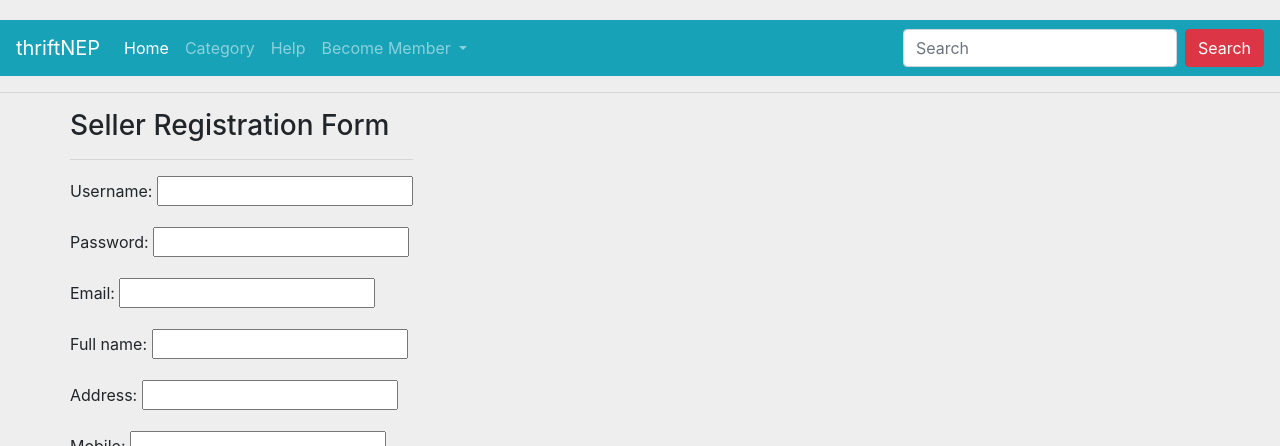
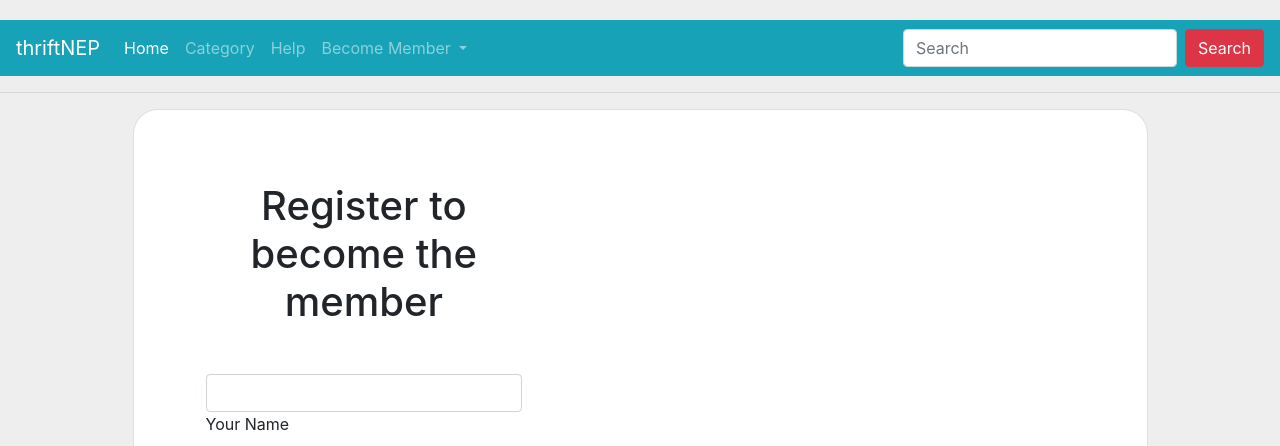
Before and after one commit to DineshPariyar/FYP-1stDREAFT, a Django app: page /register/ in a window 1280 px wide. Shown: the top 446 px of the page. Run offline with Django 4.2, Linux system fonts and the light colour scheme; parts of the project's set-up code (start-up, migrations or seed data) failed here and were passed over; some libraries are stand-ins or nearby versions.

Commit message:
tried to make the registration and login dynamically

```diff
--- a/templates/registration.html
+++ b/templates/registration.html
@@ -1,25 +1,63 @@
 {% extends 'base.html' %}
-
 {%block title%}Seller Registration{%endblock%}
 
 {% block content%}
-<style>
-    .errorlist{
-        color:#f80606
-    }
-</style>
-<div class="container">
-    <div class="row">
-        <div class="col-md-6.mx-auto">
-                <h3>Seller Registration Form</h3><hr>
-                <form action="" method="POST">
-                    {%csrf_token%}
-                    {{form.as_p}}
-                    <button class="btn btn-primary">Register as a Seller </button>
-                </form>
-                <p>Already Registered?  <a href="{%url 'thriftNEP:sellerlogin' %}">Login</a></p>
+<section class="vh-100 bg-image" style="background-image: url('https://mdbcdn.b-cdn.net/img/Photos/new-templates/search-box/img4.webp');">
+  <div class="mask d-flex align-items-center h-100 gradient-custom-3">
+    <div class="container h-100">
+      <div class="row d-flex justify-content-center align-items-center h-100">
+        <div class="col-12 col-md-9 col-lg-7 col-xl-6">
+          <div class="card" style="border-radius: 15px;">
+            <div class="card-body p-5">
+              <h2 class="text-uppercase text-center mb-5">Create an account</h2>
+
+              <form>
+
+                <div class="form-outline mb-4">
+                  <input type="text" id="form3Example1cg" class="form-control form-control-lg" />
+                  <label class="form-label" for="form3Example1cg">Your Name</label>
+                </div>
+
+                <div class="form-outline mb-4">
+                  <input type="email" id="form3Example3cg" class="form-control form-control-lg" />
+                  <label class="form-label" for="form3Example3cg">Your Email</label>
+                </div>
+
+                <div class="form-outline mb-4">
+                  <input type="password" id="form3Example4cg" class="form-control form-control-lg" />
+                  <label class="form-label" for="form3Example4cg">Password</label>
+                </div>
+
+                <div class="form-outline mb-4">
+                  <input type="password" id="form3Example4cdg" class="form-control form-control-lg" />
+                  <label class="form-label" for="form3Example4cdg">Repeat your password</label>
+                </div>
+
+                <div class="form-check d-flex justify-content-center mb-5">
+                  <input
+                    class="form-check-input me-2"
+                    type="checkbox"
+                    value=""
+                    id="form2Example3cg"
+                  />
+                  <label class="form-check-label" for="form2Example3g">
+                    I agree all statements in <a href="#!" class="text-body"><u>Terms of service</u></a>
+                  </label>
+                </div>
+
+                <div class="d-flex justify-content-center">
+                  <button type="button" class="btn btn-success btn-block btn-lg gradient-custom-4 text-body">Register</button>
+                </div>
+
+                <p class="text-center text-muted mt-5 mb-0">Have already an account? <a href="#!" class="fw-bold text-body"><u>Login here</u></a></p>
+
+              </form>
+
+            </div>
+          </div>
         </div>
-
+      </div>
     </div>
-</div>
-{% endblock %}
+  </div>
+</section>
+  {% endblock %}
--- a/templates/sellerlogin.html
+++ b/templates/sellerlogin.html
@@ -19,6 +19,7 @@
                     <li style="color: red;">{{error}}</li>
                     {%endif%}
                 </form>
+                <p>Forgit? Password?<a href="{% url 'thriftNEP:forgotpw' %}">Reset now</a></p>
                 <p>don't have account?<a href="{%url 'thriftNEP:sellerregistration' %}">Register here</a></p>
         </div>
 
--- /dev/null
+++ b/templates/testRegister.html
@@ -0,0 +1,88 @@
+
+{% extends 'base.html' %}
+{%block title%}Seller Registration{%endblock%}
+
+{% block content%}
+<section class="vh-100" style="background-color: #eee;">
+    <div class="container h-100">
+      <div class="row d-flex justify-content-center align-items-center h-100">
+        <div class="col-lg-12 col-xl-11">
+          <div class="card text-black" style="border-radius: 25px;">
+            <div class="card-body p-md-5">
+              <div class="row justify-content-center">
+                <div class="col-md-10 col-lg-6 col-xl-5 order-2 order-lg-1">
+
+                  <p class="text-center h1 fw-bold mb-5 mx-1 mx-md-4 mt-4">Register to become the member</p>
+
+                  <form class="mx-1 mx-md-4" method="POST">
+                      {% csrf_token %}
+
+                    <div class="d-flex flex-row align-items-center mb-4">
+                      <i class="fas fa-user fa-lg me-3 fa-fw"></i>
+                      <div class="form-outline flex-fill mb-0">
+                        <input name="name" type="text" id="form3Example1c" class="form-control" />
+                        <label class="form-label" for="form3Example1c">Your Name</label>
+                      </div>
+                    </div>
+
+                    <div class="d-flex flex-row align-items-center mb-4">
+                      <i class="fas fa-envelope fa-lg me-3 fa-fw"></i>
+                      <div class="form-outline flex-fill mb-0">
+                        <input name="email" type="email" id="form3Example3c" class="form-control" />
+                        <label class="form-label" for="form3Example3c">Your Email</label>
+                      </div>
+                    </div>
+
+                    <div class="d-flex flex-row align-items-center mb-4">
+                      <i class="fas fa-lock fa-lg me-3 fa-fw"></i>
+                      <div class="form-outline flex-fill mb-0">
+                        <input name= "password" type="password" id="form3Example4c" class="form-control" />
+                        <label class="form-label" for="form3Example4c">Password</label>
+                      </div>
+                    </div>
+
+                    <div class="d-flex flex-row align-items-center mb-4">
+                      <i class="fas fa-key fa-lg me-3 fa-fw"></i>
+                      <div class="form-outline flex-fill mb-0">
+                        <input name="full_name" type="password" id="form3Example4cd" class="form-control" />
+                        <label class="form-label" for="form3Example4cd">Full_Name</label>
+                      </div>
+                    </div>
+
+                    <div class="d-flex flex-row align-items-center mb-4">
+                        <i class="fas fa-key fa-lg me-3 fa-fw"></i>
+                        <div class="form-outline flex-fill mb-0">
+                          <input name="address" type="password" id="form3Example4cd" class="form-control" />
+                          <label class="form-label" for="form3Example4cd">Address</label>
+                        </div>
+                      </div>
+
+                      <div class="d-flex flex-row align-items-center mb-4">
+                        <i class="fas fa-key fa-lg me-3 fa-fw"></i>
+                        <div class="form-outline flex-fill mb-0">
+                          <input name="number" type="password" id="form3Example4cd" class="form-control" />
+                          <label class="form-label" for="form3Example4cd">number</label>
+                        </div>
+                      </div>
+
+                    <div class="d-flex justify-content-center mx-4 mb-3 mb-lg-4">
+                        <button type="submmit" class="btn btn-primary btn-lg">Register as seller</button>
+                        <button type="submmit" class="btn btn-primary btn-lg">Register as buyer</button>
+                    </div>
+
+                  </form>
+
+                </div>
+                <div class="col-md-10 col-lg-6 col-xl-7 d-flex align-items-center order-1 order-lg-2">
+
+                  <img src="https://mdbcdn.b-cdn.net/img/Photos/new-templates/bootstrap-registration/draw1.webp" class="img-fluid" alt="Sample image">
+
+                </div>
+              </div>
+            </div>
+          </div>
+        </div>
+      </div>
+    </div>
+  </section>
+  {% endblock %}
--- a/thriftNEP/forms.py
+++ b/thriftNEP/forms.py
@@ -1,3 +1,4 @@
+import email
 from django import forms
 from .models import Product, Seller
 from django.contrib.auth.models import User
@@ -20,6 +21,45 @@ class SellerRegistrationForm(forms.ModelForm):
 class SellerLoginForm(forms.Form):
     username = forms.CharField(widget=forms.TextInput())
     password = forms.CharField(widget=forms.PasswordInput())
+
+
+class PasswordForgetForm(forms.Form):
+    email = forms.CharField(widget=forms.EmailInput(attrs={
+        "class":"form-control",
+        "placeholder":"enter the email you used."
+    }))
+
+    def clean_email(self):
+        e=self.cleaned_data.get("email")
+        if Seller.objects.filter(user__email=e).exists():
+            pass
+        else:
+            raise forms.ValidationError("seller with this user doesnot exist")
+
+        return e
+
+
+class PasswordResetForm(forms.Form):
+    new_password = forms.CharField(widget=forms.PasswordInput(attrs={
+        'class':'form-control',
+        'autocomplete':'new-password',
+        'placeholder': 'Enter New Password',
+    }), label="New Password")
+    confirm_new_password= forms.CharField(widget=forms.PasswordInput(attrs={
+        'class':'form-control',
+        'autocomplete':'new-password',
+        'placeholder': 'Confirm New Password',
+    }), label="Confirm New Password")
+
+    def clean_confirm_new_password(self):
+        new_password = self.cleaned_data.get("new_password")
+        confirm_new_password = self.cleaned_data.get("confirm_new_password")
+        if new_password != confirm_new_password:
+            raise forms.ValidationError(
+                "New Password did not match!")
+        return confirm_new_password
+
+
 
 
 class SellerProductCreateForm(forms.ModelForm):
--- a/thriftNEP/urls.py
+++ b/thriftNEP/urls.py
@@ -9,10 +9,16 @@ urlpatterns=[
     path("all-products/", AllProductsView.as_view(), name="allproducts"),
     path("product/<slug:slug>", ProductDetailView.as_view(), name="productdetail"),
 
-    path("register/",SellerRegistrationView.as_view(), name="sellerregistration"),
+    # path("register/",SellerRegistrationView.as_view(), name="sellerregistration"),
+    path("register/",SellerRegistrationView, name="sellerregistration"),
+
 
     path("login/",SellerLoginView.as_view(), name="sellerlogin"),
     path("logout/",SellerLogoutView.as_view(), name="sellerlogout"),
+    path("forget-password/",PasswordForgetView.as_view(),name="forgotpw"),
+    path("password-reset/<email>/<token>/", PasswordResetView.as_view(), name="passwordreset"),
+
+
 
 
     path("profile/",SellerProfileView.as_view(), name="sellerprofile"),
--- a/thriftNEP/views.py
+++ b/thriftNEP/views.py
@@ -1,20 +1,25 @@
-from email.mime import image
-from genericpath import exists
-from itertools import chain, product
-from msilib.schema import ListView
-from multiprocessing import context
-from turtle import title
-from urllib import request
-from django.http import HttpResponseRedirect
 from django.views.generic import  View, TemplateView,CreateView, FormView
 from django.contrib.auth import authenticate, login, logout
+from django.shortcuts import redirect, render
+from django.http import HttpResponse, HttpResponseRedirect
+from django.core.paginator import Paginator
+from .utils import password_reset_token
+from django.urls import reverse, reverse_lazy
+from django.http import JsonResponse
+from django.core.mail import send_mail
+from itertools import chain, product
+from thriftNEP.models import Product   #its imported bcz of class based function
+from multiprocessing import context
+from msilib.schema import ListView
+from django.conf import settings
+from django.db.models import Q
+from genericpath import exists
+from email.mime import image
+from urllib import request
+from turtle import title
+from cgitb import text
+from .models import *
 from .forms import *
-from thriftNEP.models import Product   #its imported bcz of class based function
-from django.shortcuts import redirect, render
-from django.core.paginator import Paginator
-from django.db.models import Q
-from django.urls import reverse_lazy
-from .models import *
 
 # Create your views here.
 
@@ -50,20 +55,36 @@ class ProductDetailView(TemplateView):
         return context
 
 
-class SellerRegistrationView(CreateView):
-    template_name="registration.html"
-    form_class = SellerRegistrationForm
-    success_url=reverse_lazy("thriftNEP:home")
+# class SellerRegistrationView(CreateView):
+#     template_name="registration11.html"
+#     form_class = SellerRegistrationForm
+#     success_url=reverse_lazy("thriftNEP:home")
 
-    def form_valid(self, form):
-        username = form.cleaned_data.get("username")
-        password = form.cleaned_data.get("password")
-        email = form.cleaned_data.get("email")
-        user=User.objects.create_user(username, email, password)
-        form.instance.user=user
-        login(self.request, user)
-        return super().form_valid(form)
+#     def form_valid(self, form):
+#         username = form.cleaned_data.get("username")
+#         password = form.cleaned_data.get("password")
+#         email = form.cleaned_data.get("email")
+#         user=User.objects.create_user(username, email, password)
+#         form.instance.user=user
+#         login(self.request, user)
+#         return super().form_valid(form)
 
+
+def SellerRegistrationView(request):
+    if request.method=="POST":
+        print (request.POST)
+        user=request.POST["username"]
+        email=request.POST["email"]
+        password=request.POST["password"]
+        full_name=request.POST["full_name"]
+        address=request.POST["address"]
+        number=request.POST["number"]
+        seller=Seller(user=user,email=email,password=password,full_name=full_name,address=address,number=number )
+        seller.save()
+    elif request.method=="GET":
+        return render(request,"testRegister.html")
+
+    return HttpResponse()
 
 
 class SellerLoginView(FormView):
@@ -83,6 +104,62 @@ class SellerLoginView(FormView):
         return super().form_valid(form)
 
 
+class PasswordForgetView(FormView):
+    template_name="forgotpw.html"
+    form_class = PasswordForgetForm
+    success_url="/forget-password/?m=s"
+
+    def form_valid(self, form):
+        #get email from user
+        email=form.cleaned_data.get("email")
+        # get current host ip/domain
+        url = self.request.META['HTTP_HOST']
+        #get seller and then user
+        seller=Seller.objects.get(user__email=email)
+        user=seller.user
+        #send mail to the user with email.
+        text_content= 'Please Click the link to reset your password. '
+        html_content = url + "/password-reset/" + email + \
+            "/" + password_reset_token.make_token(user) + "/"
+        send_mail(
+            'Password Reset Link from thriftNEP',
+            text_content + html_content,
+            settings.EMAIL_HOST_USER,
+            [email],
+            fail_silently=False,
+        )
+        return super().form_valid(form)
+####################################################################################
+
+class PasswordResetView(FormView):
+    template_name="passwordreset.html"
+    form_class = PasswordResetForm
+    success_url="/login/"
+
+
+    def dispatch(self, request, *args, **kwargs):
+        email = self.kwargs.get("email")
+        user = User.objects.get(email=email)
+        token = self.kwargs.get("token")
+        if user is not None and password_reset_token.check_token(user, token):
+            pass
+        else:
+            return redirect(reverse("thriftNEP:forgotpw")+ "?m=e")
+        return super().dispatch(request, *args, **kwargs)
+
+
+    def form_valid(self, form):
+        password = form.cleaned_data['new_password']
+        email = self.kwargs.get("email")
+        user = User.objects.get(email=email)
+        user.set_password(password)
+        user.save()
+        return super().form_valid(form)
+
+
+
+##############################################################################
+
 class SellerMixin(object):
     def dispatch(self, request, *args, **kwargs):
         try:
@@ -91,6 +168,7 @@ class SellerMixin(object):
             print(e)
             return redirect("thriftNEP:sellerlogin")
         return super().dispatch(request, *args, **kwargs)
+
 
 
 class SellerLogoutView(SellerMixin, View):
```
Also changed, not shown: templates/registration11.html (+19 -76 lines).
